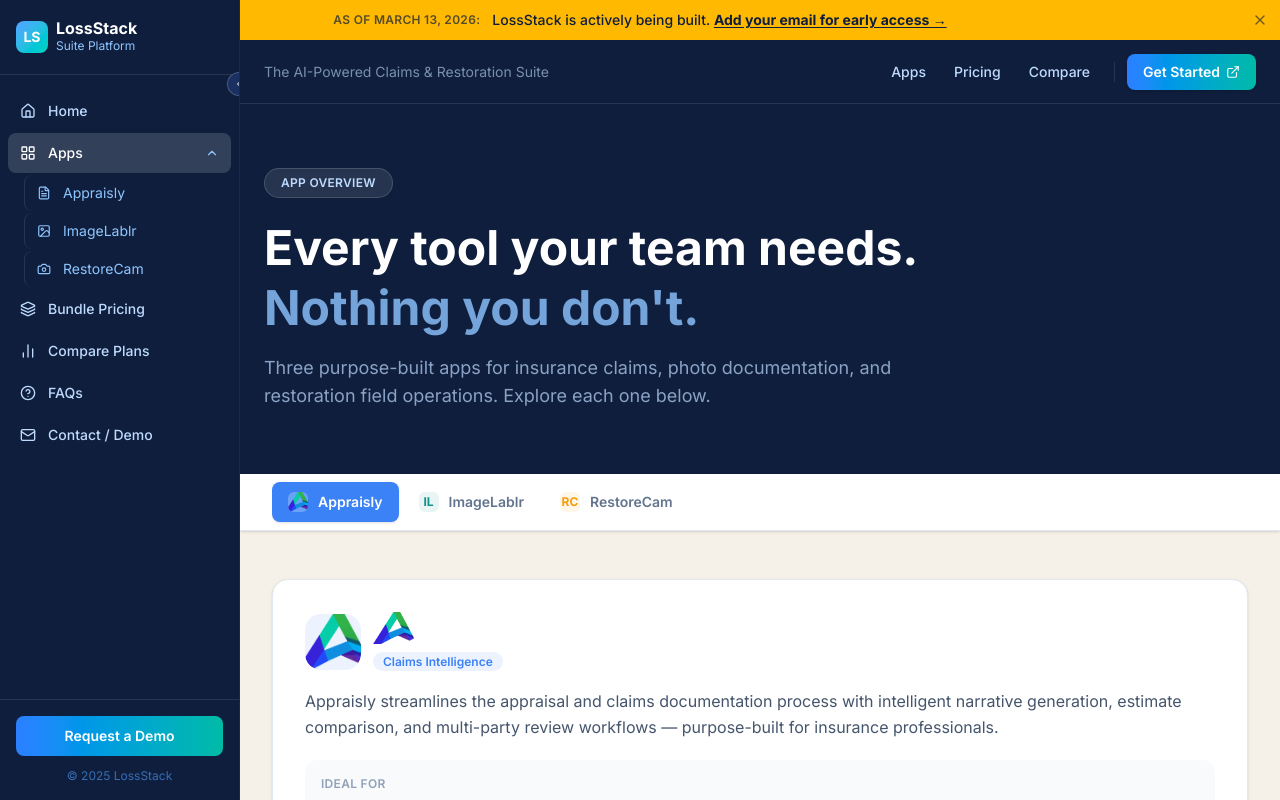
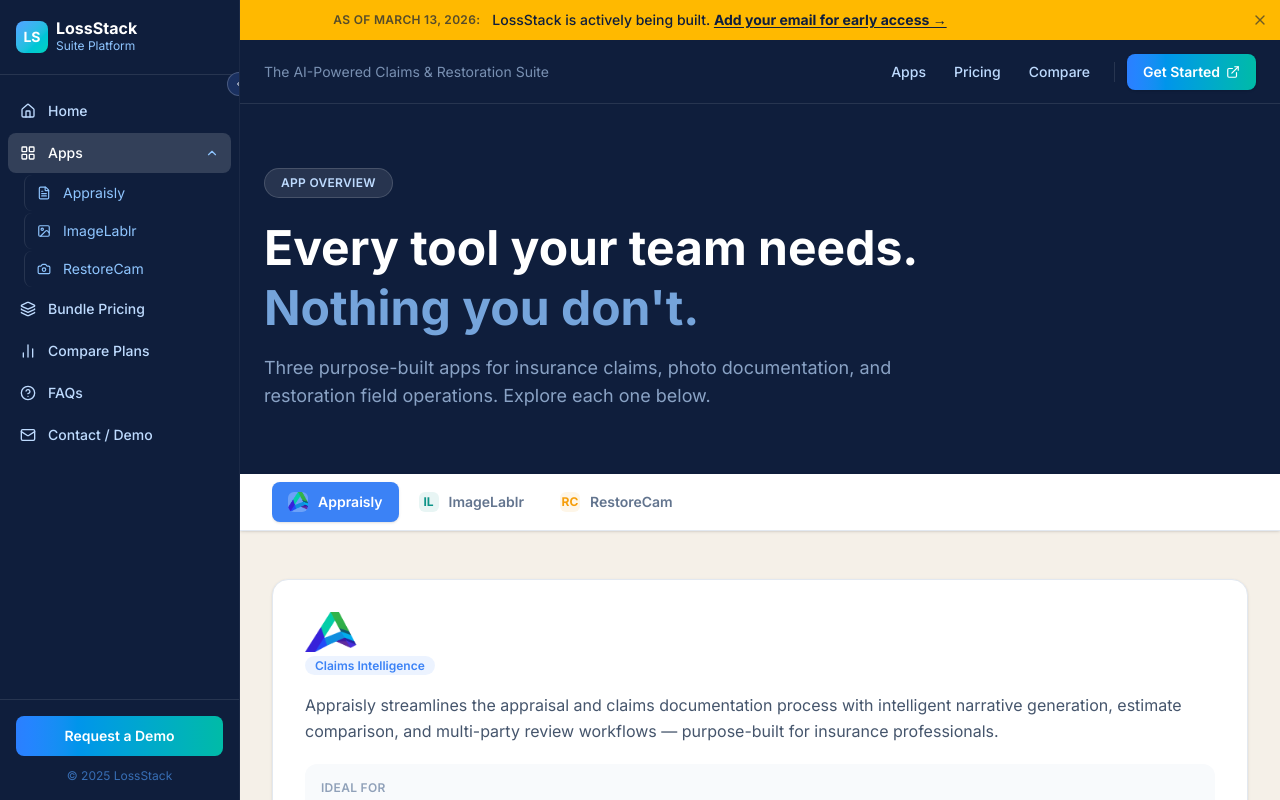
Before and after one commit to founderai/lossstack, a Next.js app: page /apps in a window 1280 px wide. Shown: the top 800 px of the page. Built offline with nearby package versions, Linux system fonts and the light colour scheme.

Commit message:
Fix Appraisly image display - logo only in apps hero, clean icon in PricingBuilder

```diff
--- a/app/apps/page.tsx
+++ b/app/apps/page.tsx
@@ -101,22 +101,20 @@ export default function AppsPage() {
             <div className="flex flex-col lg:flex-row lg:items-start gap-6">
               <div className="flex-1">
                 <div className="flex items-center gap-3 mb-4">
+                  {currentApp.id !== "appraisly" && (
                     <div
-                    className="w-14 h-14 rounded-2xl flex items-center justify-center font-bold text-base overflow-hidden"
+                      className="w-14 h-14 rounded-2xl flex items-center justify-center font-bold text-base"
                       style={{
                         backgroundColor: `${currentApp.accentColor}18`,
                         color: currentApp.accentColor,
                       }}
                     >
-                    {currentApp.id === "appraisly" ? (
-                      <Image src="/Appraisly Icon.png" alt="Appraisly" width={56} height={56} className="w-14 h-14 object-cover rounded-2xl" />
-                    ) : (
-                      appIconMap[currentApp.id]
+                      {appIconMap[currentApp.id]}
+                    </div>
                   )}
-                  </div>
                   <div>
                     {currentApp.id === "appraisly" ? (
-                      <Image src="/Appraisly Logo.png" alt="Appraisly" width={160} height={40} className="h-8 w-auto object-contain mb-1" />
+                      <Image src="/Appraisly Logo.png" alt="Appraisly" width={200} height={52} className="h-10 w-auto object-contain" />
                     ) : (
                       <h2 className="text-2xl font-bold text-[#0f1e3c]">{currentApp.name}</h2>
                     )}
--- a/components/sections/PricingBuilder.tsx
+++ b/components/sections/PricingBuilder.tsx
@@ -117,16 +117,16 @@ export default function PricingBuilder() {
               >
                 <div className="flex items-start justify-between">
                   <div className="flex items-center gap-3">
-                    <div
-                      className="w-10 h-10 rounded-xl flex items-center justify-center font-bold text-xs shrink-0 overflow-hidden"
-                      style={{ backgroundColor: `${app.accentColor}18`, color: app.accentColor }}
-                    >
-                      {app.id === "appraisly" ? (
-                        <Image src="/Appraisly Icon.png" alt="Appraisly" width={40} height={40} className="w-10 h-10 object-cover rounded-xl" />
-                      ) : (
-                        appIconMap[app.id]
-                      )}
-                    </div>
+                    {app.id === "appraisly" ? (
+                      <Image src="/Appraisly Icon.png" alt="Appraisly" width={40} height={40} className="w-10 h-10 object-contain rounded-xl shrink-0" />
+                    ) : (
+                      <div
+                        className="w-10 h-10 rounded-xl flex items-center justify-center font-bold text-xs shrink-0"
+                        style={{ backgroundColor: `${app.accentColor}18`, color: app.accentColor }}
+                      >
+                        {appIconMap[app.id]}
+                      </div>
+                    )}
                     <div>
                       <div className="font-bold text-[#0f1e3c] text-base leading-tight">{app.name}</div>
                       <div className="text-slate-400 text-xs">{app.badge}</div>
```
Lines whose indentation alone changed are shown as unchanged.
